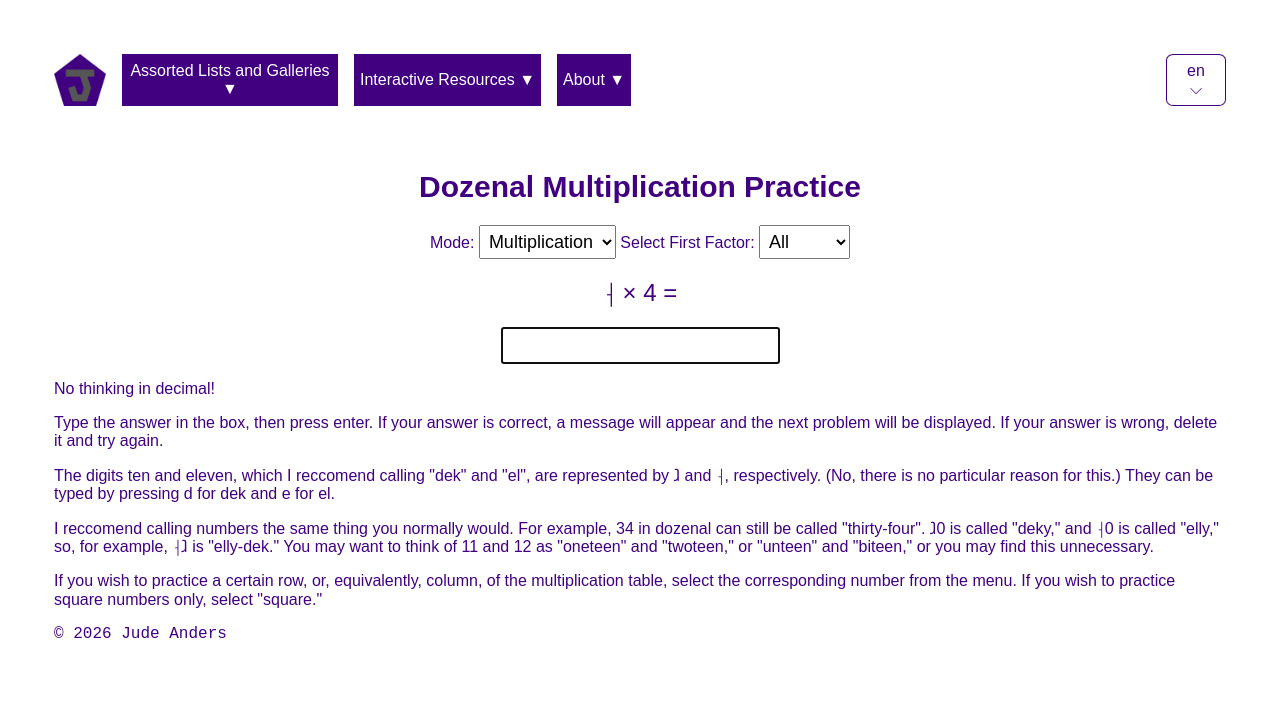
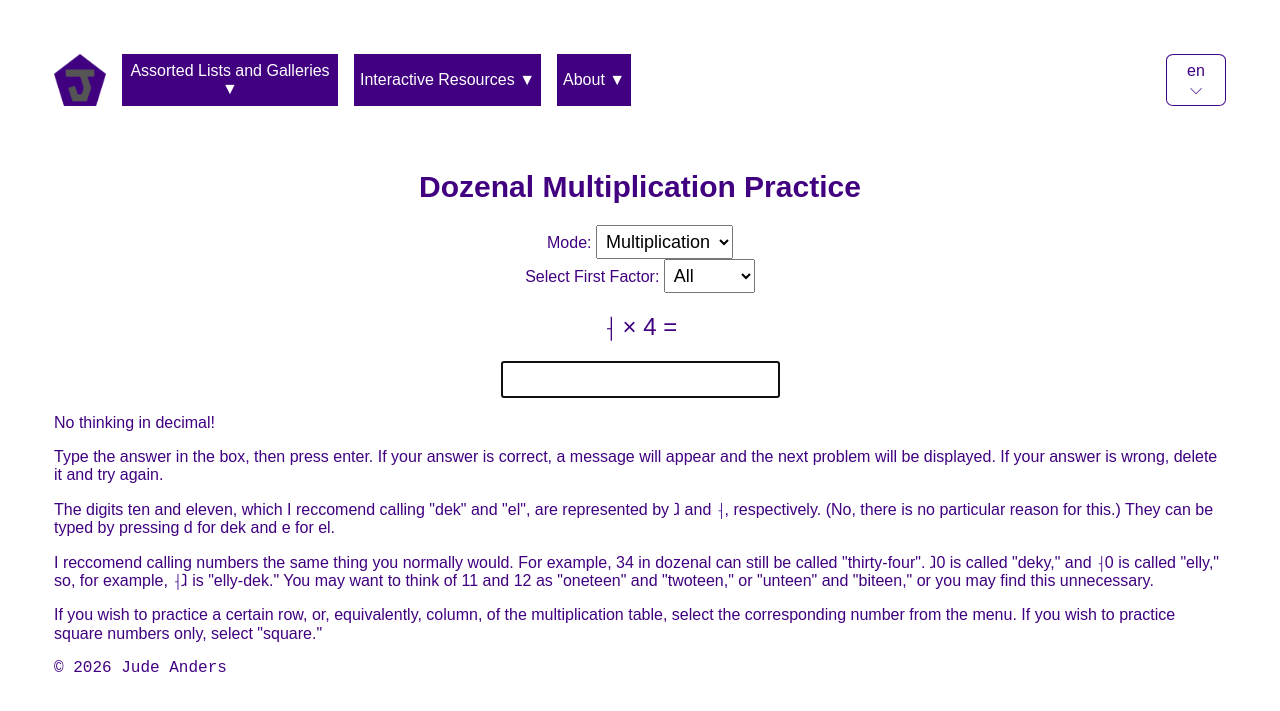
Before and after one commit to 1anderj/judeanders-website, a Jekyll site: the page built from dozenal/index.html, in a window 1280 px wide. Shown: the top 711 px of the page. Built offline with Jekyll 4.4.1, drawn with Linux system fonts in a browser that asks for light colours; some web fonts are replaced.

Commit message:
dozenal 2

```diff
--- a/dozenal/index.html
+++ b/dozenal/index.html
@@ -5,12 +5,15 @@ title: Dozenal Multiplication Practice
 <div class="dozenal">
 <h1>Dozenal Multiplication Practice</h1>
 
+<div>
     <label for="practiceMode">Mode:</label>
     <select id="practiceMode">
         <option value="multiplication">Multiplication</option>
         <option value="division">Division</option>
     </select>
+</div>
 
+<div>
     <label for="firstFactor">Select First Factor:</label>
     <select id="firstFactor">
         <option value="all">All</option>
@@ -25,8 +28,9 @@ title: Dozenal Multiplication Practice
         <option value="9">9</option>
         <option value="10">ⱹ</option>
         <option value="11">⸡</option>
-    <option value="square">Square</option> <!-- New option for squaring -->
+        <option value="square">Square</option>
     </select>
+</div>
 
 <div id="question">Loading...</div>
 <input type="text" inputmode="numeric" id="answer" autofocus>
```
Lines whose indentation alone changed are shown as unchanged.
